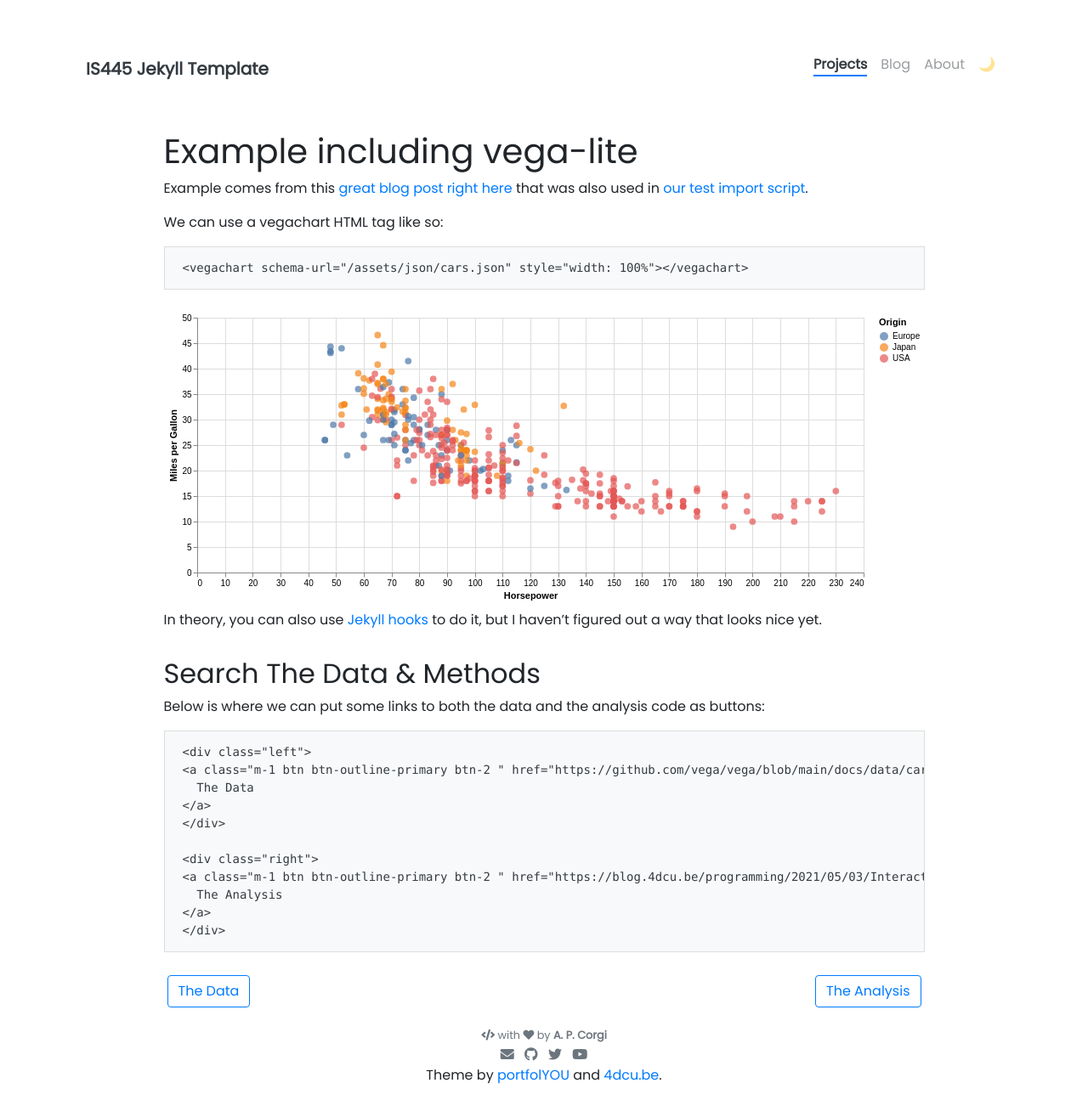
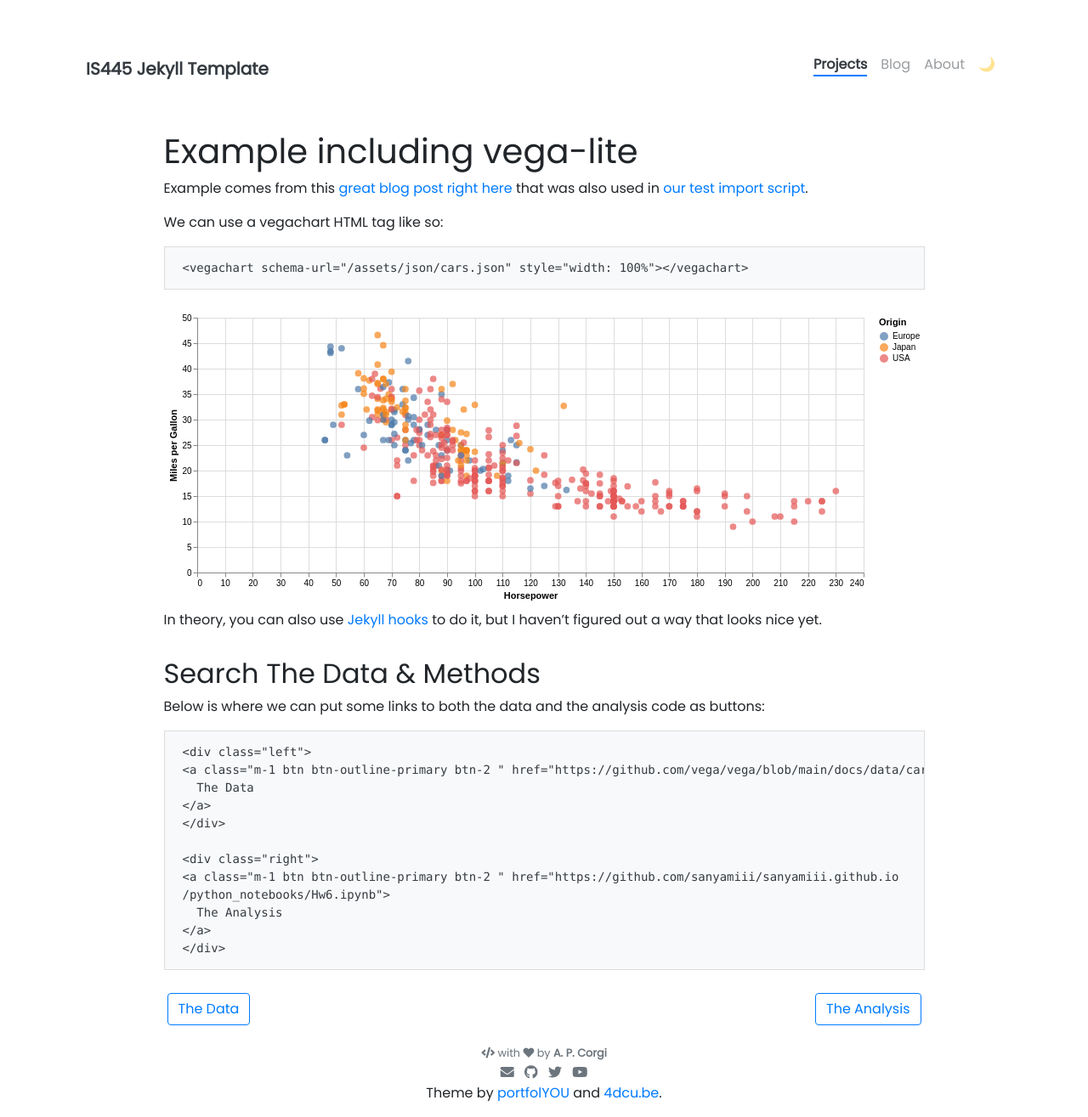
Before and after one commit to sanyamiii/sanyamiii.github.io, a Jekyll site: the page built from _projects/HW6.md, in a window 1280 px wide. Shown: the whole page at 85% size. Built offline with Jekyll 4.4.1, drawn with Linux system fonts in a browser that asks for light colours; nearby versions of some CDN libraries; before the commit the page ends 1294 px from its top, so only the background shows below that.

````diff
--- a/_projects/HW6.md
+++ b/_projects/HW6.md
@@ -36,7 +36,8 @@
 </div>
 
 <div class="right">
-{% include elements/button.html link="https://blog.4dcu.be/programming/2021/05/03/Interactive-Visualizations.html" text="The Analysis" %}
+{% include elements/button.html link="https://github.com/sanyamiii/sanyamiii.github.io
+/python_notebooks/Hw6.ipynb" text="The Analysis" %}
 </div>
 ```
 
````
Also changed, not shown: 2 other files.
